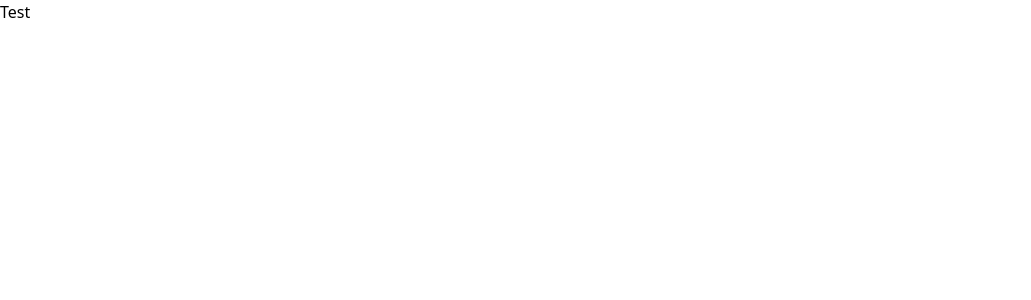
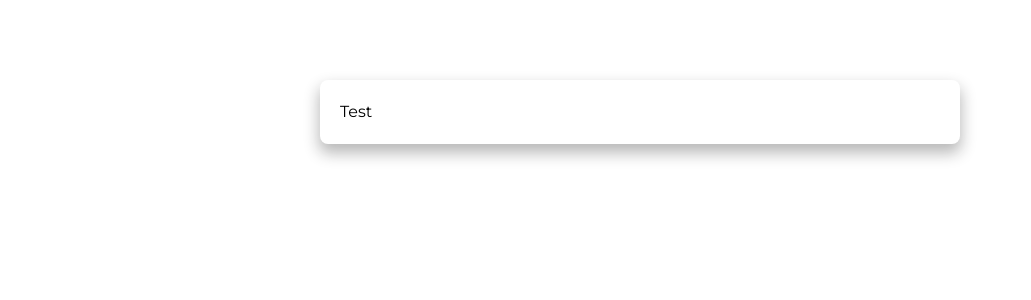
Before and after one commit to rommel-coreform/test-coding, a React (Vite) app: page / in a window 1280 px wide. Shown: the top 300 px of the page, without its empty margins (0-1031 px from the left). Built offline with nearby package versions, Linux system fonts and the light colour scheme.

Commit message:
implement box with shadow

```diff
--- a/src/App.tsx
+++ b/src/App.tsx
@@ -1,5 +1,9 @@
 const App = () => {
-  return <>Test</>;
+  return (
+    <div className="flex justify-center pt-20">
+      <div className="font-montserrat p-5 rounded-lg shadow-[0_8px_15px_1px_rgba(20,20,20,0.3)] w-1/2">Test</div>
+    </div>
+  );
 };
 
 export default App;
```
